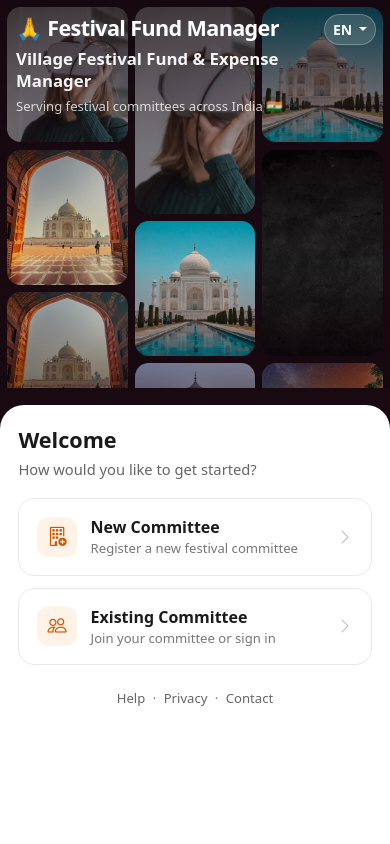
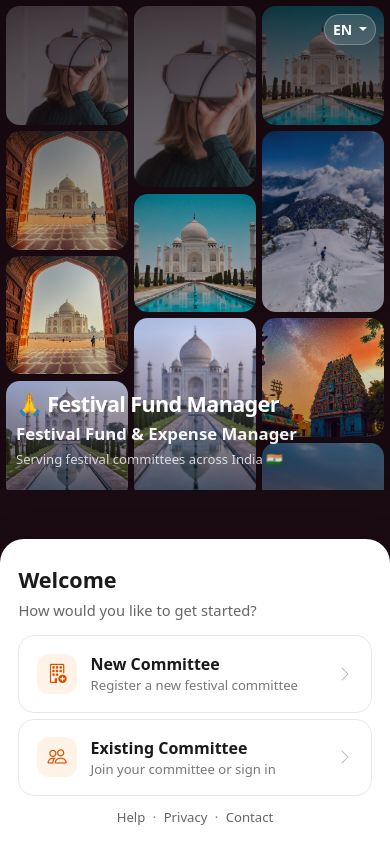
Before and after one commit to sravan123-456/my-project, a Flask app: a page that uses app/templates/landing.html in a window 390 px wide. Run offline with Flask 3, Linux system fonts and the light colour scheme; some libraries are stand-ins or nearby versions.

Commit message:
Remove village branding and tighten mobile landing layout.
Use festival-focused copy everywhere, shrink the bottom sheet to fit content, expand the photo hero, and add more collage tiles.

Co-authored-by: Cursor <cursoragent@cursor.com>

```diff
--- a/app/forms.py
+++ b/app/forms.py
@@ -96,7 +96,7 @@ class StartCommitteeForm(FlaskForm):
         "Committee Code",
         validators=[DataRequired(), Length(min=3, max=80)],
     )
-    village = StringField("Village / Area", validators=[DataRequired(), Length(max=120)])
+    village = StringField("Town / City / Area", validators=[DataRequired(), Length(max=120)])
     festival_name = StringField("Festival Display Name", validators=[DataRequired(), Length(max=160)])
     festival_year = IntegerField("Festival Year", validators=[Optional()])
     full_name = StringField("Your Full Name", validators=[DataRequired(), Length(max=120)])
@@ -119,7 +119,7 @@ class CreateOrganizationForm(FlaskForm):
         "Committee Code (URL slug)",
         validators=[DataRequired(), Length(min=3, max=80)],
     )
-    village = StringField("Village / Area", validators=[Optional(), Length(max=120)])
+    village = StringField("Town / City / Area", validators=[Optional(), Length(max=120)])
     festival_name = StringField("Festival Display Name", validators=[DataRequired(), Length(max=160)])
     festival_year = IntegerField("Festival Year", validators=[Optional()])
     submit = SubmitField("Create Committee")
--- a/app/static/css/landing.css
+++ b/app/static/css/landing.css
@@ -30,7 +30,7 @@
 .landing-collage-2 { grid-row: span 3; background-image: url("../images/landing/ganesh-2.jpg"); background-position: center top; }
 .landing-collage-3 { grid-row: span 2; background-image: url("../images/landing/ganesh-3.jpg"); }
 .landing-collage-4 { grid-row: span 2; background-image: url("../images/landing/ganesh-4.jpg"); background-position: center 30%; }
-.landing-collage-5 { grid-row: span 3; background-image: url("../images/landing/ganesh-5.jpg"); }
+.landing-collage-5 { grid-row: span 3; background-image: url("../images/landing/ganesh-15.jpg"); background-position: center 35%; }
 .landing-collage-6 { grid-row: span 2; background-image: url("../images/landing/ganesh-6.jpg"); }
 .landing-collage-7 { grid-row: span 2; background-image: url("../images/landing/ganesh-7.jpg"); background-position: center 20%; }
 .landing-collage-8 { grid-row: span 3; background-image: url("../images/landing/ganesh-8.jpg"); }
@@ -38,6 +38,10 @@
 .landing-collage-10 { grid-row: span 2; background-image: url("../images/landing/ganesh-10.jpg"); background-position: center 40%; }
 .landing-collage-11 { grid-row: span 3; background-image: url("../images/landing/ganesh-11.jpg"); }
 .landing-collage-12 { grid-row: span 2; background-image: url("../images/landing/ganesh-12.jpg"); }
+.landing-collage-13 { grid-row: span 2; background-image: url("../images/landing/ganesh-9.jpg"); background-position: center 60%; }
+.landing-collage-14 { grid-row: span 3; background-image: url("../images/landing/ganesh-15.jpg"); }
+.landing-collage-15 { grid-row: span 2; background-image: url("../images/landing/ganesh-7.jpg"); background-position: center 70%; }
+.landing-collage-16 { grid-row: span 2; background-image: url("../images/landing/ganesh-11.jpg"); background-position: center 25%; }
 
 .landing-hero-scrim {
     position: absolute;
@@ -324,18 +328,23 @@
         top: 0;
         left: 0;
         right: 0;
-        height: 46vh;
-        min-height: 280px;
+        height: 58vh;
+        min-height: 340px;
         overflow: hidden;
+    }
+
+    .landing-hero-content {
+        justify-content: flex-end;
+        padding: 0 1rem 1.25rem;
     }
 
     .landing-collage {
         position: absolute;
         inset: 0;
         grid-template-columns: repeat(3, 1fr);
-        grid-auto-rows: minmax(64px, 1fr);
-        gap: 0.45rem;
-        padding: 0.45rem;
+        grid-auto-rows: 56px;
+        gap: 0.4rem;
+        padding: 0.4rem;
         overflow: hidden;
     }
 
@@ -375,22 +384,41 @@
         left: 0;
         right: 0;
         bottom: 0;
-        max-height: 58vh;
-        min-height: 52vh;
+        height: auto;
+        max-height: calc(42vh + env(safe-area-inset-bottom, 0px));
+        min-height: 0;
         pointer-events: auto;
         display: flex;
         flex-direction: column;
+        justify-content: flex-end;
     }
 
     .landing-card {
-        flex: 1;
+        flex: 0 0 auto;
         max-width: none;
         margin: 0;
         border-radius: 1.5rem 1.5rem 0 0;
-        padding: 1.35rem 1.15rem 1rem;
+        padding: 1.5rem 1.15rem calc(0.85rem + env(safe-area-inset-bottom, 0px));
         overflow-y: auto;
         overscroll-behavior: contain;
         -webkit-overflow-scrolling: touch;
+    }
+
+    .landing-card:has(.landing-step-compact.active) {
+        padding-top: 1.75rem;
+    }
+
+    .landing-step-compact .landing-step-subtitle {
+        margin-bottom: 0.9rem;
+    }
+
+    .landing-step-compact .landing-choice-card:last-of-type {
+        margin-bottom: 0.35rem;
+    }
+
+    .landing-card:has(.landing-step-compact.active) .landing-footer {
+        margin-top: 0.75rem !important;
+        padding-bottom: 0.15rem;
     }
 
     .landing-brand {
--- a/app/templates/auth/register_hub.html
+++ b/app/templates/auth/register_hub.html
@@ -30,7 +30,7 @@
             <div class="card-body p-4 d-flex flex-column justify-content-center">
                 <h4 class="fw-bold">Start a New Committee</h4>
                 <p class="text-muted">
-                    Are you setting up funds for a new village or festival team?
+                    Are you setting up funds for a new festival committee?
                     Register your committee and become the committee admin after site approval.
                 </p>
                 <a href="{{ url_for('auth.start_committee') }}" class="btn btn-outline-festival btn-lg">
--- a/app/templates/auth/start_committee.html
+++ b/app/templates/auth/start_committee.html
@@ -8,7 +8,7 @@
         <div class="card shadow border-0 auth-card">
             <div class="card-body p-4 p-md-5">
                 <div class="text-center mb-4">
-                    <h3 class="fw-bold">Register Your Village / Committee</h3>
+                    <h3 class="fw-bold">Register Your Committee</h3>
                     <p class="text-muted">
                         Create your festival fund page on {{ platform_name }}.
                         After site admin approval, you can log in and invite your team.
--- a/app/templates/landing.html
+++ b/app/templates/landing.html
@@ -28,6 +28,10 @@
             <div class="landing-collage-item landing-collage-10"></div>
             <div class="landing-collage-item landing-collage-11"></div>
             <div class="landing-collage-item landing-collage-12"></div>
+            <div class="landing-collage-item landing-collage-13"></div>
+            <div class="landing-collage-item landing-collage-14"></div>
+            <div class="landing-collage-item landing-collage-15"></div>
+            <div class="landing-collage-item landing-collage-16"></div>
         </div>
         <div class="landing-hero-scrim" aria-hidden="true"></div>
         <div class="landing-hero-content">
@@ -80,7 +84,7 @@
             {% endwith %}
 
             <!-- Step 1: New or Existing Committee -->
-            <section id="landingChoiceStep" class="landing-step{% if landing_view == 'choice' %} active{% endif %}">
+            <section id="landingChoiceStep" class="landing-step landing-step-compact{% if landing_view == 'choice' %} active{% endif %}">
                 <h1 class="landing-step-title">{{ t('landing.choice.title') }}</h1>
                 <p class="landing-step-subtitle">{{ t('landing.choice.subtitle') }}</p>
 
@@ -223,7 +227,7 @@
                 </p>
             </section>
 
-            <div class="landing-footer text-center mt-4">
+            <div class="landing-footer text-center mt-3">
                 <a href="{{ url_for('main.help_page') }}">{{ t('footer.help') }}</a>
                 <span class="mx-1">·</span>
                 <a href="{{ url_for('main.help_page') }}#privacy">{{ t('footer.privacy') }}</a>
--- a/app/templates/site_admin/dashboard.html
+++ b/app/templates/site_admin/dashboard.html
@@ -53,7 +53,7 @@
                     <tr>
                         <th>Festival</th>
                         <th>Code</th>
-                        <th>Village</th>
+                        <th>Location</th>
                         <th></th>
                     </tr>
                 </thead>
--- a/app/templates/site_admin/organizations.html
+++ b/app/templates/site_admin/organizations.html
@@ -16,7 +16,7 @@
                     <tr>
                         <th>Festival</th>
                         <th>Code</th>
-                        <th>Village</th>
+                        <th>Location</th>
                         <th>Users</th>
                         <th>Donations</th>
                         <th>Last Login</th>
```
Also changed, not shown: app/i18n.py (+15 -15 lines).
